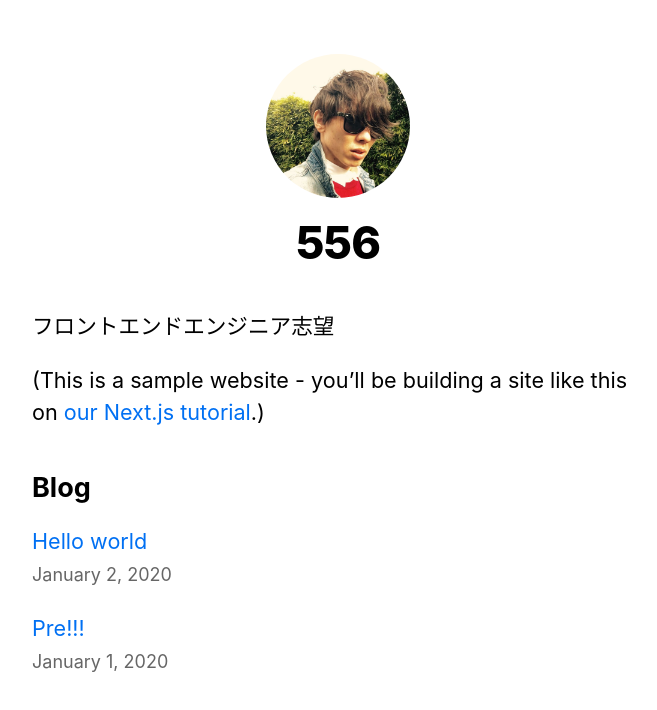
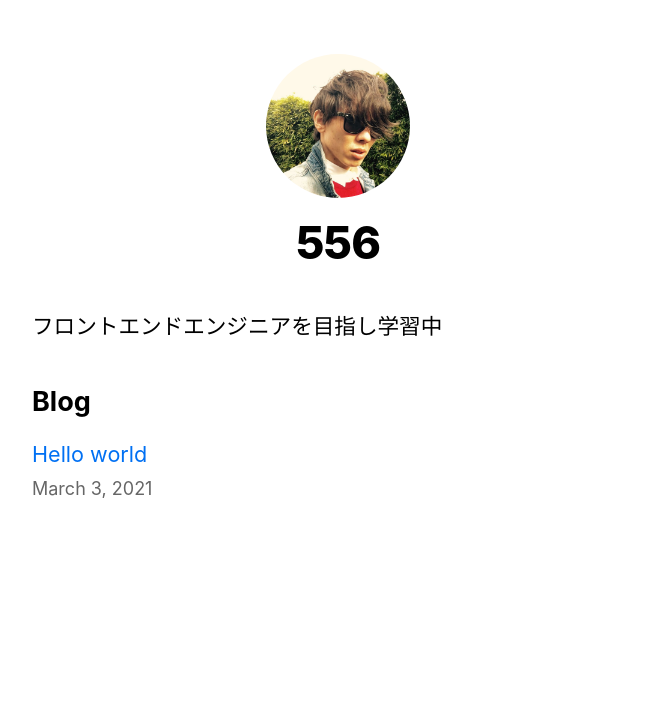
Before and after one commit to 556-mizusawa/re-nextjs-blog, a Next.js app: page / in a window 1280 px wide. Shown: the top 710 px of the page, without its empty margins (302-959 px from the left). Built offline with nearby package versions, Linux system fonts and the light colour scheme.

Commit message:
refact typescript

```diff
--- a/components/date.js
+++ b/components/date.tsx
@@ -1,6 +1,6 @@
 import { parseISO, format } from 'date-fns';
 
-export default function Date({ dateString }) {
+export default function Date({ dateString }: { dateString: string }) {
   const date = parseISO(dateString);
   return <time dateTime={dateString}>{format(date, 'LLLL d, yyyy')}</time>;
 }
--- a/lib/posts.js
+++ b/lib/posts.ts
@@ -6,7 +6,7 @@ import html from 'remark-html';
 
 const postsDirectory = path.join(process.cwd(), 'posts');
 
-export function getSortedPostsData() {
+export const getSortedPostsData = () => {
   // Get file names under /posts
   const fileNames = fs.readdirSync(postsDirectory);
   const allPostsData = fileNames.map((fileName) => {
@@ -23,10 +23,11 @@ export function getSortedPostsData() {
     // Combine the data with the id
     return {
       id,
-      ...matterResult.data,
+      ...(matterResult.data as { date: string; title: string }),
     };
   });
   // Sort posts by date
+
   return allPostsData.sort((a, b) => {
     if (a.date < b.date) {
       return 1;
@@ -34,9 +35,9 @@ export function getSortedPostsData() {
       return -1;
     }
   });
-}
+};
 
-export function getAllPostIds() {
+export const getAllPostIds = () => {
   const fileNames = fs.readdirSync(postsDirectory);
 
   // Returns an array that looks like this:
@@ -59,9 +60,9 @@ export function getAllPostIds() {
       },
     };
   });
-}
+};
 
-export async function getPostData(id) {
+export const getPostData = async (id: string) => {
   const fullPath = path.join(postsDirectory, `${id}.md`);
   const fileContents = fs.readFileSync(fullPath, 'utf8');
 
@@ -78,6 +79,6 @@ export async function getPostData(id) {
   return {
     id,
     contentHtml,
-    ...matterResult.data,
+    ...(matterResult.data as { data: string; title: string }),
   };
-}
+};
--- a/pages/_app.js
+++ /dev/null
@@ -1,5 +0,0 @@
-import '../styles/global.css';
-
-export default function App({ Component, pageProps }) {
-  return <Component {...pageProps} />;
-}
--- /dev/null
+++ b/pages/_app.tsx
@@ -0,0 +1,6 @@
+import '../styles/global.css';
+import { AppProps } from 'next/app';
+
+export default function App({ Component, pageProps }: AppProps) {
+  return <Component {...pageProps} />;
+}
--- a/pages/api/hello.js
+++ /dev/null
@@ -1,3 +0,0 @@
-export default function handler(req, res) {
-  res.status(200).json({ text: 'Hello' });
-}
--- /dev/null
+++ b/pages/api/hello.ts
@@ -0,0 +1,5 @@
+import { NextApiRequest, NextApiResponse } from 'next';
+
+export default function handler(req: NextApiRequest, res: NextApiResponse) {
+  res.status(200).json({ text: 'Hello' });
+}
--- a/pages/index.tsx
+++ b/pages/index.tsx
@@ -5,7 +5,6 @@ import Date from '../components/date';
 import Layout, { siteTitle } from '../components/layout';
 import utilStyles from '../styles/utils.module.css';
 import { getSortedPostsData } from '../lib/posts';
-import { type } from 'os';
 
 export const getStaticProps: GetStaticProps = async () => {
   const allPostsData = getSortedPostsData();
@@ -31,11 +30,7 @@ export default function Home({ allPostsData }: Props) {
         <title>{siteTitle}</title>
       </Head>
       <section className={utilStyles.headingMd}>
-        <p>フロントエンドエンジニア志望</p>
-        <p>
-          (This is a sample website - you’ll be building a site like this on{' '}
-          <a href="https://nextjs.org/learn">our Next.js tutorial</a>.)
-        </p>
+        <p>フロントエンドエンジニアを目指し学習中</p>
       </section>
       <section className={`${utilStyles.headingMd} ${utilStyles.padding1px}`}>
         <h2 className={utilStyles.headingLg}>Blog</h2>
--- a/posts/pre-rendering.md
+++ /dev/null
@@ -1,11 +0,0 @@
----
-title: 'Pre!!!'
-date: '2020-01-01'
----
-
-Next.js has two forms of pre-rendering: **Static Generation** and **Server-side Rendering**. The difference is in **when** it generates the HTML for a page.
-
-- **Static Generation** is the pre-rendering method that generates the HTML at **build time**. The pre-rendered HTML is then _reused_ on each request.
-- **Server-side Rendering** is the pre-rendering method that generates the HTML on **each request**.
-
-Importantly, Next.js lets you **choose** which pre-rendering form to use for each page. You can create a "hybrid" Next.js app by using Static Generation for most pages and using Server-side Rendering for others.
--- a/posts/ssg-ssr.md
+++ /dev/null
@@ -1,19 +0,0 @@
----
-title: 'Hello world'
-date: '2020-01-02'
----
-
-We recommend using **Static Generation** (with and without data) whenever possible because your page can be built once and served by CDN, which makes it much faster than having a server render the page on every request.
-
-You can use Static Generation for many types of pages, including:
-
-- Marketing pages
-- Blog posts
-- E-commerce product listings
-- Help and documentation
-
-You should ask yourself: "Can I pre-render this page **ahead** of a user's request?" If the answer is yes, then you should choose Static Generation.
-
-On the other hand, Static Generation is **not** a good idea if you cannot pre-render a page ahead of a user's request. Maybe your page shows frequently updated data, and the page content changes on every request.
-
-In that case, you can use **Server-Side Rendering**. It will be slower, but the pre-rendered page will always be up-to-date. Or you can skip pre-rendering and use client-side JavaScript to populate data.
--- /dev/null
+++ b/posts/test.md
@@ -0,0 +1,6 @@
+---
+title: 'Hello world'
+date: '2021-03-03'
+---
+
+Test
```
Also changed, not shown: components/layout.tsx (renamed from components/layout.js, +7 -1 lines), pages/posts/[id].tsx (renamed from pages/posts/[id].js, +13 -6 lines).
